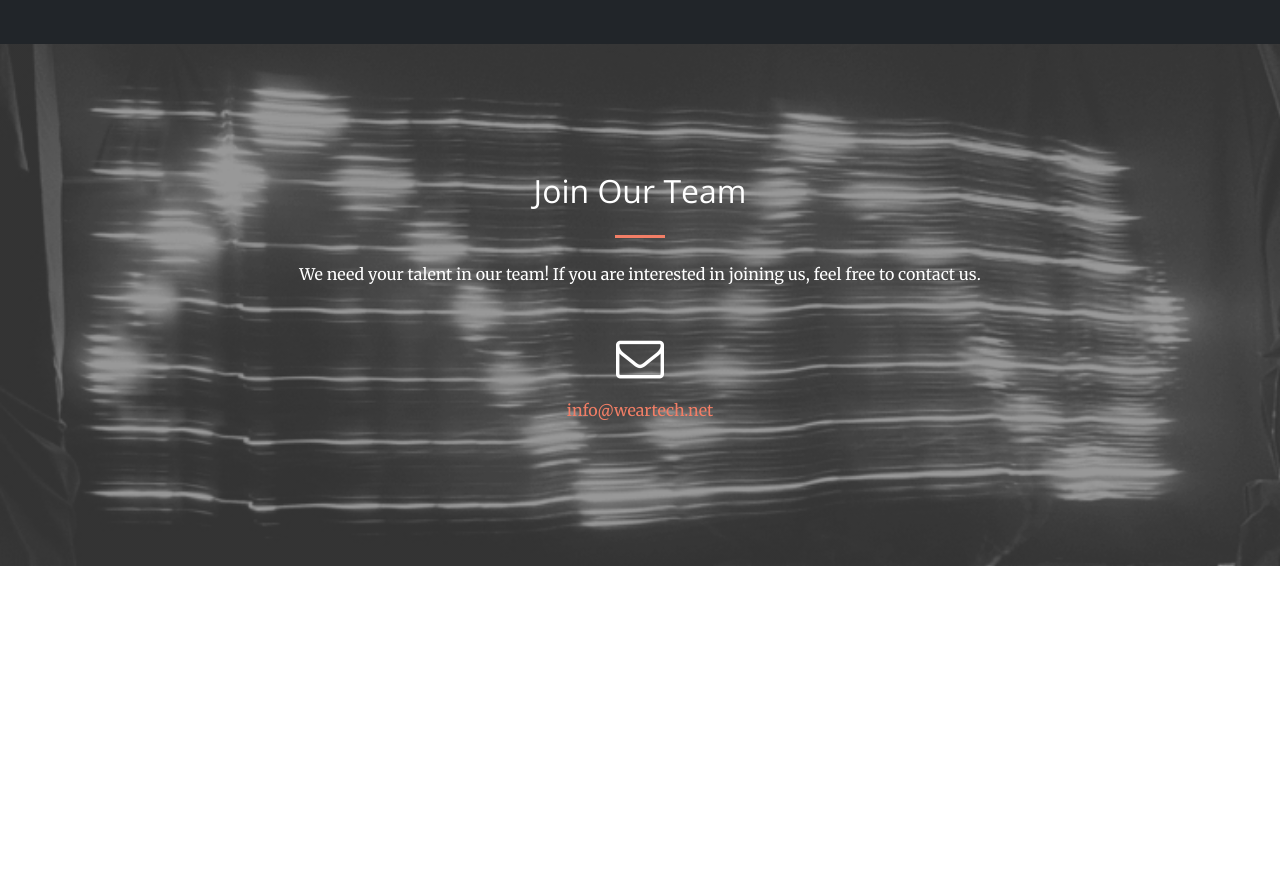
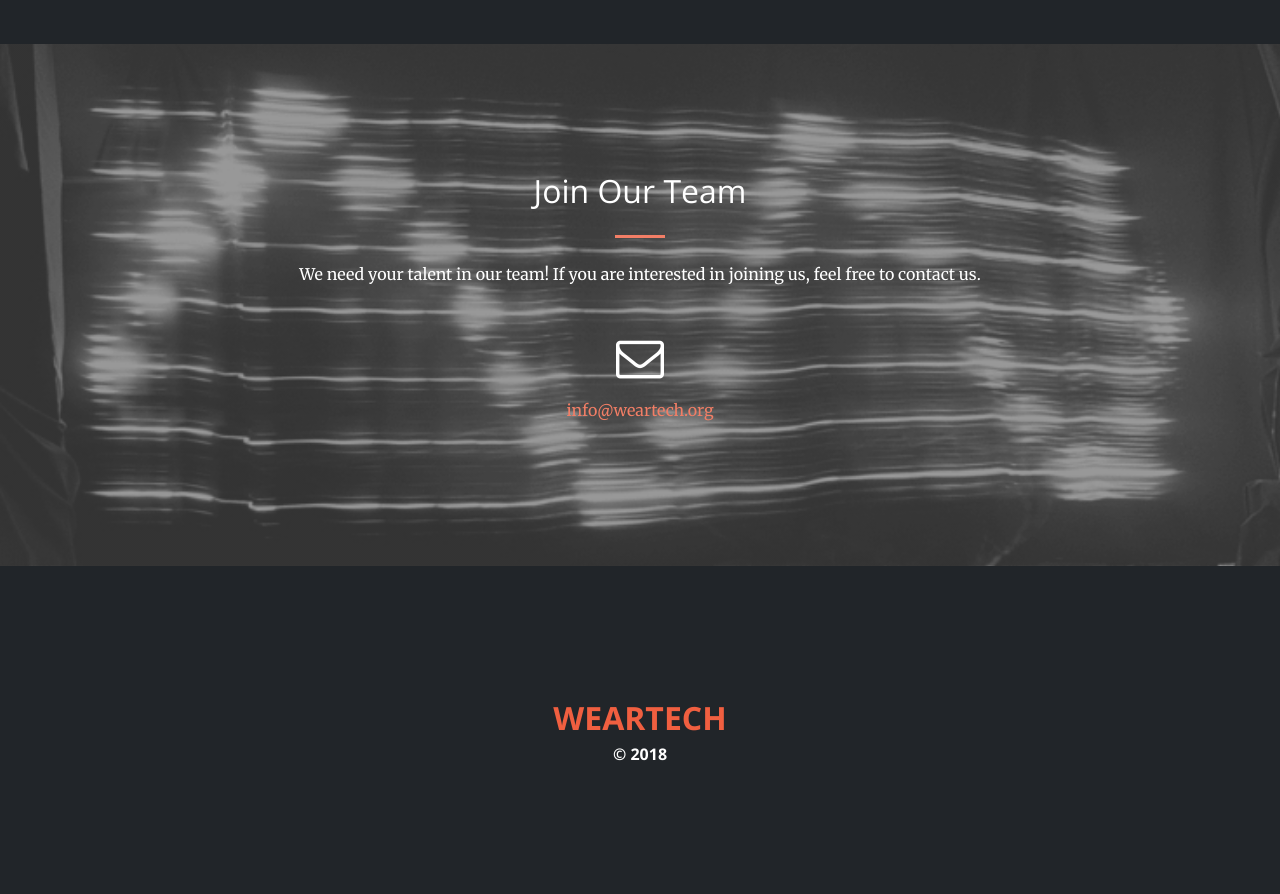
Before and after one commit to weartech/website, a website: page index.html in a window 1280 px wide. Shown: the part 3431-4325 px from the top of the page. Before the commit the page ends 3997 px from the top, so only its background shows below. Drawn offline with nearby package versions, Linux system fonts and the light colour scheme.

Commit message:
added a footer

```diff
--- a/css/creative.css
+++ b/css/creative.css
@@ -334,3 +334,14 @@ header.masthead p {
 .text-dropshadow{
   text-shadow: 2px 2px 3px rgba(0, 0, 0, 1);
 }
+
+#footer, #footer-logo{
+  font-weight: 700;
+  text-transform: uppercase;
+  color: #F05F40;
+  font-family: 'Open Sans', 'Helvetica Neue', Arial, sans-serif;
+}
+
+#footer-logo{
+  font-size: 2rem;
+}
--- a/index.html
+++ b/index.html
@@ -157,7 +157,7 @@
         <div class="col-lg-3 col-sm-6 text-center mb-4 sr-portraits">
           <img class="rounded-circle img-fluid d-block mx-auto profile-photos mb-4" src="./img/portraits/cindy.jpg" alt="Cindy">
           <h3>Cindy Jinhee Park</h3>
-          <p class="text-center text">VP Operations</p>
+          <p class="text-center text">Project Manager</p>
           <!-- <p class="text-faded">Cindy graduated from Mechanical Engineering with Robotics Minor and is a Masters candiate for Dr. Steve Mann's
             Humanistic Intelligence Lab. She's a hands-on kind of girl, who enjoys designing and building whatever she thinks
             is interesting from a coffee cup carrying spider robot to 200+ iterations of 3D printable smart glass, also as
@@ -381,13 +381,23 @@
         <div class="col-lg-4 mx-auto text-center">
           <i class="fa fa-envelope-o fa-3x mb-3 sr-contact"></i>
           <p>
-            <a href="mailto:info@weartech.com">info@weartech.net</a>
+            <a href="mailto:info@weartech.com">info@weartech.org</a>
           </p>
         </div>
       </div>
     </div>
   </section>
+  <section id="footer" class="bg-dark text-white">
+    <div class="container text-center mx-auto">
 
+      <div class="row text-center mx-auto">
+          <div id="footer-logo" class="col-12">WEARTECH</div>
+      </div>
+      <div class="row text-center mx-auto">
+        <div class="col-12">&copy 2018</div>
+      </div>
+    </div>
+  </section>
 
   <!-- Bootstrap core JavaScript -->
   <script src="vendor/jquery/jquery.js"></script>
```
Also changed, not shown: img/Utoronto_coa.png (added), 1 other file.
